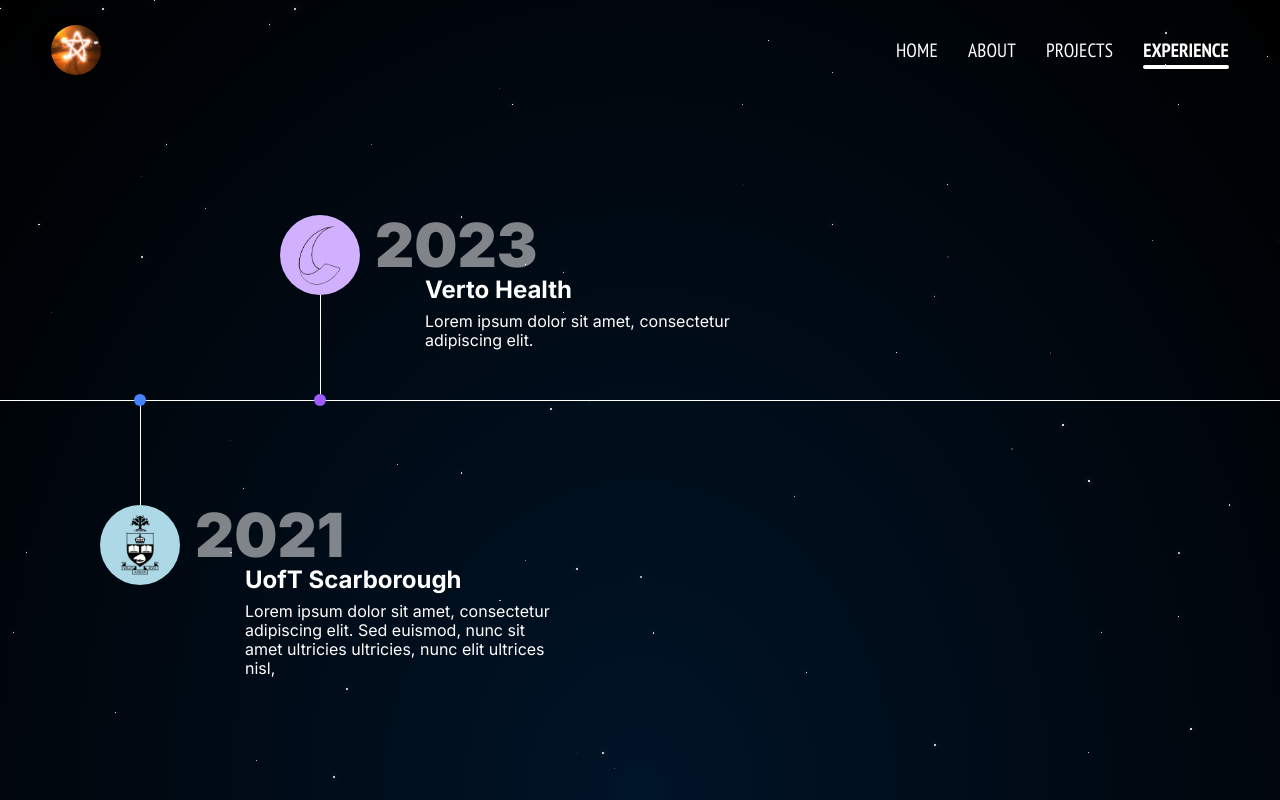
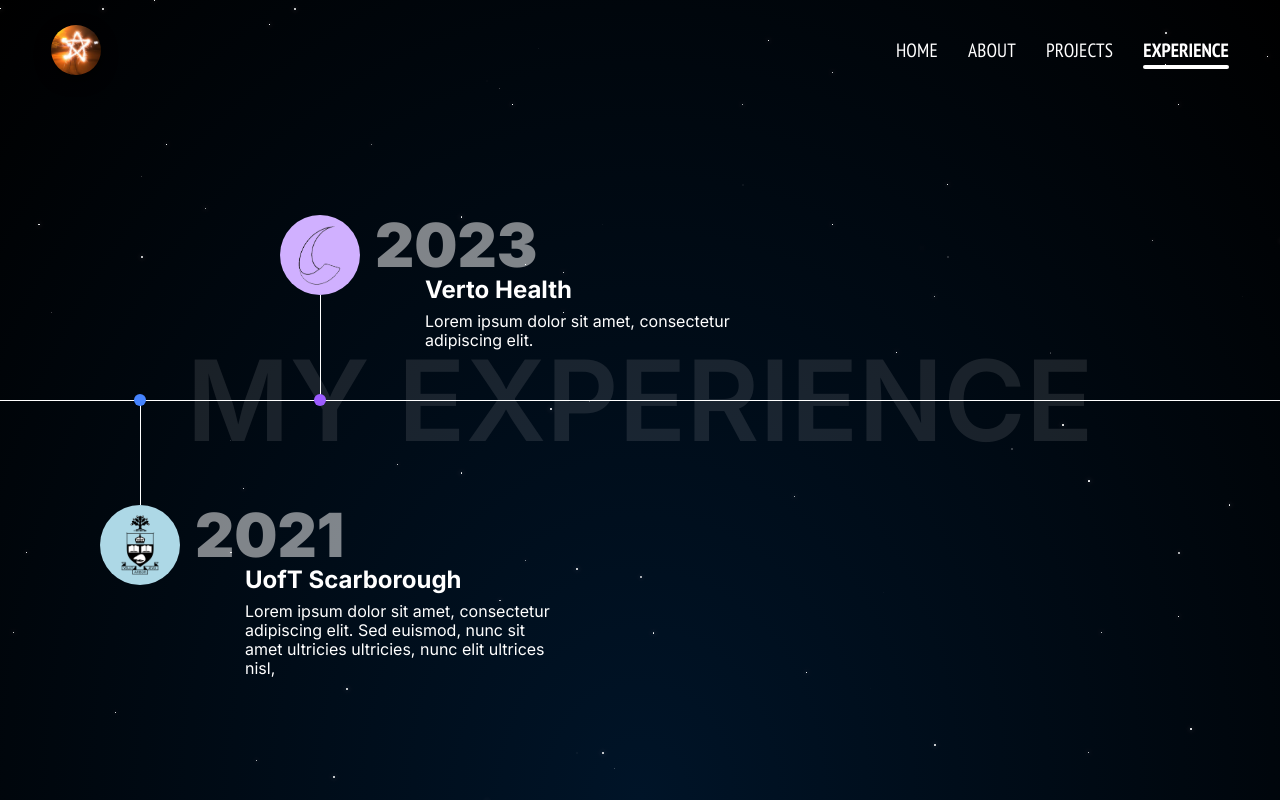
Before and after one commit to andre-fong/andre-portfolio, a Next.js app: page /experience in a window 1280 px wide. Built offline with nearby package versions, Linux system fonts and the light colour scheme.

Commit message:
chore: Add experience title

```diff
--- a/components/Timeline.tsx
+++ b/components/Timeline.tsx
@@ -45,6 +45,16 @@
         exit={{ width: "0%" }}
         className={styles.line}
       />
+
+      <motion.div
+        initial={{ opacity: 0 }}
+        animate={{ opacity: 1 }}
+        transition={{ duration: 0.5, delay: 0.2, ease: "easeOut" }}
+        exit={{ opacity: 0 }}
+        className={`${styles.bg_title} ${inter.className}`}
+      >
+        MY EXPERIENCE
+      </motion.div>
 
       <motion.div
         exit={{ opacity: 0 }}
--- a/styles/Timeline.module.scss
+++ b/styles/Timeline.module.scss
@@ -5,6 +5,18 @@
   background: white;
   height: 1px;
   width: 100%;
+}
+
+.bg_title {
+  position: fixed;
+  left: 50%;
+  translate: -50%;
+  color:rgba(255, 255, 255, 0.1);
+  font-size: 7em;
+  font-weight: 600;
+  white-space: nowrap;
+  pointer-events: none;
+  user-select: none;
 }
 
 .points_container {
```
